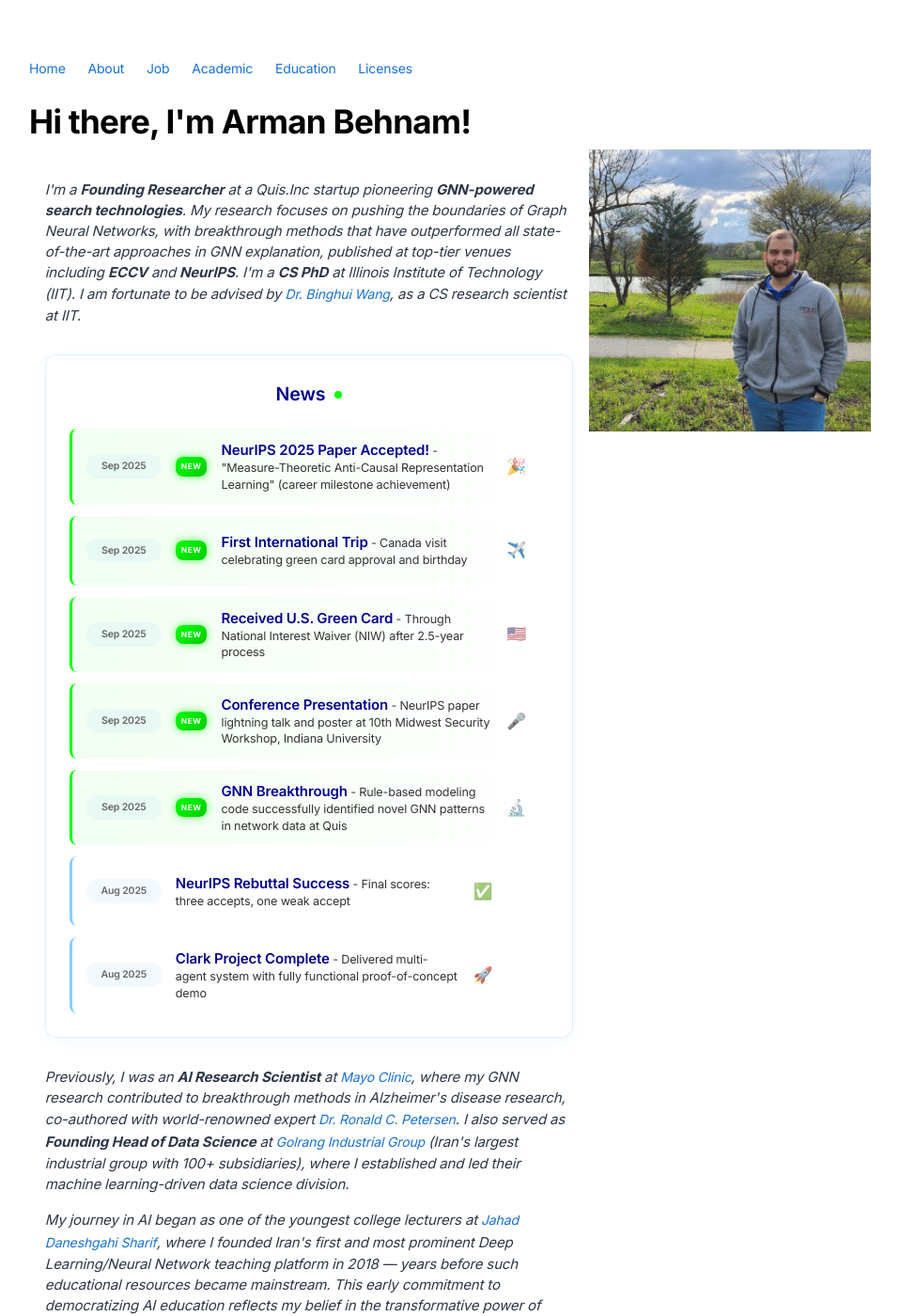
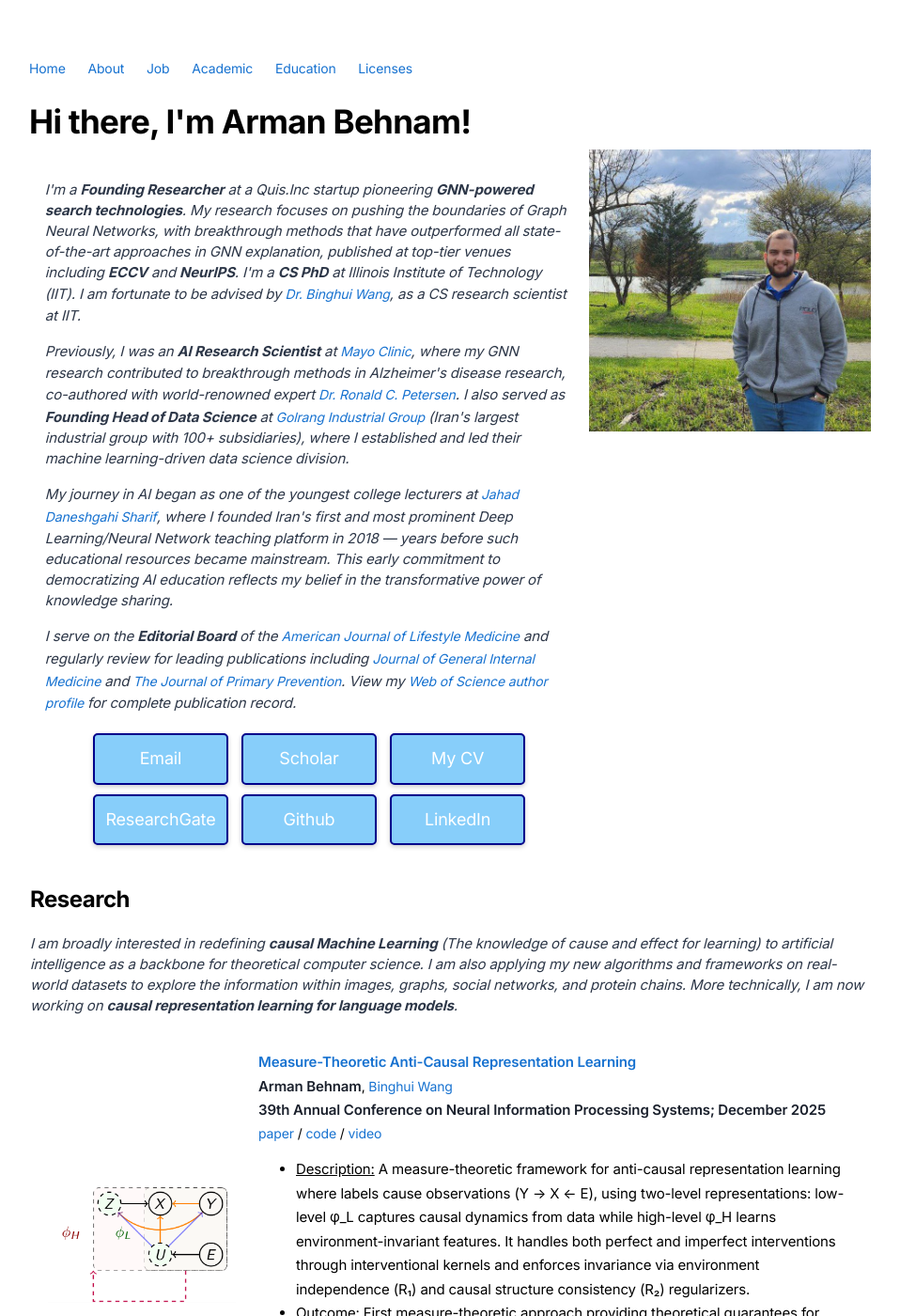
Before and after one commit to ArmanBehnam/ArmanBehnam.github.io, a Jekyll site: the page built from index.html, in a window 1280 px wide and 1400 px high. Shown: the whole window at 94% size, without its empty margins (161-1119 px from the left). Built offline with Jekyll 4.4.1, drawn with Linux system fonts in a browser that asks for light colours.

Commit message:
Initial commit

```diff
--- a/index.html
+++ b/index.html
@@ -130,75 +130,75 @@ margin-top: 0;
 
 
 
-				<div class="updates-section">
-    <div class="updates-header">
-        <h2 class="updates-title">News</h2>
-        <div class="pulse-dot"></div>
-    </div>
+<!--				<div class="updates-section">-->
+<!--    <div class="updates-header">-->
+<!--        <h2 class="updates-title">News</h2>-->
+<!--        <div class="pulse-dot"></div>-->
+<!--    </div>-->
 
-    <div class="updates-timeline">
-        <div class="update-item new">
-            <div class="update-date">Sep 2025</div>
-            <div class="update-badge">NEW</div>
-            <div class="update-text">
-                <strong>NeurIPS 2025 Paper Accepted!</strong> - "Measure-Theoretic Anti-Causal Representation Learning" (career milestone achievement)
-            </div>
-            <div class="update-icon">🎉</div>
-        </div>
+<!--    <div class="updates-timeline">-->
+<!--        <div class="update-item new">-->
+<!--            <div class="update-date">Sep 2025</div>-->
+<!--            <div class="update-badge">NEW</div>-->
+<!--            <div class="update-text">-->
+<!--                <strong>NeurIPS 2025 Paper Accepted!</strong> - "Measure-Theoretic Anti-Causal Representation Learning" (career milestone achievement)-->
+<!--            </div>-->
+<!--            <div class="update-icon">🎉</div>-->
+<!--        </div>-->
 
-		<div class="update-item new">
-            <div class="update-date">Sep 2025</div>
-            <div class="update-badge">NEW</div>
-            <div class="update-text">
-                <strong>First International Trip</strong> - Canada visit celebrating green card approval and birthday
-            </div>
-            <div class="update-icon">✈️</div>
-        </div>
+<!--		<div class="update-item new">-->
+<!--            <div class="update-date">Sep 2025</div>-->
+<!--            <div class="update-badge">NEW</div>-->
+<!--            <div class="update-text">-->
+<!--                <strong>First International Trip</strong> - Canada visit celebrating green card approval and birthday-->
+<!--            </div>-->
+<!--            <div class="update-icon">✈️</div>-->
+<!--        </div>-->
 
-        <div class="update-item new">
-            <div class="update-date">Sep 2025</div>
-            <div class="update-badge">NEW</div>
-            <div class="update-text">
-                <strong>Received U.S. Green Card</strong> - Through National Interest Waiver (NIW) after 2.5-year process
-            </div>
-            <div class="update-icon">🇺🇸</div>
-        </div>
+<!--        <div class="update-item new">-->
+<!--            <div class="update-date">Sep 2025</div>-->
+<!--            <div class="update-badge">NEW</div>-->
+<!--            <div class="update-text">-->
+<!--                <strong>Received U.S. Green Card</strong> - Through National Interest Waiver (NIW) after 2.5-year process-->
+<!--            </div>-->
+<!--            <div class="update-icon">🇺🇸</div>-->
+<!--        </div>-->
 
-        <div class="update-item new">
-            <div class="update-date">Sep 2025</div>
-            <div class="update-badge">NEW</div>
-            <div class="update-text">
-                <strong>Conference Presentation</strong> - NeurIPS paper lightning talk and poster at 10th Midwest Security Workshop, Indiana University
-            </div>
-            <div class="update-icon">🎤</div>
-        </div>
+<!--        <div class="update-item new">-->
+<!--            <div class="update-date">Sep 2025</div>-->
+<!--            <div class="update-badge">NEW</div>-->
+<!--            <div class="update-text">-->
+<!--                <strong>Conference Presentation</strong> - NeurIPS paper lightning talk and poster at 10th Midwest Security Workshop, Indiana University-->
+<!--            </div>-->
+<!--            <div class="update-icon">🎤</div>-->
+<!--        </div>-->
 
-        <div class="update-item new">
-            <div class="update-date">Sep 2025</div>
-            <div class="update-badge">NEW</div>
-            <div class="update-text">
-                <strong>GNN Breakthrough</strong> - Rule-based modeling code successfully identified novel GNN patterns in network data at Quis
-            </div>
-            <div class="update-icon">🔬</div>
-        </div>
+<!--        <div class="update-item new">-->
+<!--            <div class="update-date">Sep 2025</div>-->
+<!--            <div class="update-badge">NEW</div>-->
+<!--            <div class="update-text">-->
+<!--                <strong>GNN Breakthrough</strong> - Rule-based modeling code successfully identified novel GNN patterns in network data at Quis-->
+<!--            </div>-->
+<!--            <div class="update-icon">🔬</div>-->
+<!--        </div>-->
 
-        <div class="update-item">
-            <div class="update-date">Aug 2025</div>
-            <div class="update-text">
-                <strong>NeurIPS Rebuttal Success</strong> - Final scores: three accepts, one weak accept
-            </div>
-            <div class="update-icon">✅</div>
-        </div>
+<!--        <div class="update-item">-->
+<!--            <div class="update-date">Aug 2025</div>-->
+<!--            <div class="update-text">-->
+<!--                <strong>NeurIPS Rebuttal Success</strong> - Final scores: three accepts, one weak accept-->
+<!--            </div>-->
+<!--            <div class="update-icon">✅</div>-->
+<!--        </div>-->
 
-        <div class="update-item">
-            <div class="update-date">Aug 2025</div>
-            <div class="update-text">
-                <strong>Clark Project Complete</strong> - Delivered multi-agent system with fully functional proof-of-concept demo
-            </div>
-            <div class="update-icon">🚀</div>
-        </div>
-    </div>
-</div>
+<!--        <div class="update-item">-->
+<!--            <div class="update-date">Aug 2025</div>-->
+<!--            <div class="update-text">-->
+<!--                <strong>Clark Project Complete</strong> - Delivered multi-agent system with fully functional proof-of-concept demo-->
+<!--            </div>-->
+<!--            <div class="update-icon">🚀</div>-->
+<!--        </div>-->
+<!--    </div>-->
+<!--</div>-->
 
 <style>
 .updates-section {
```
